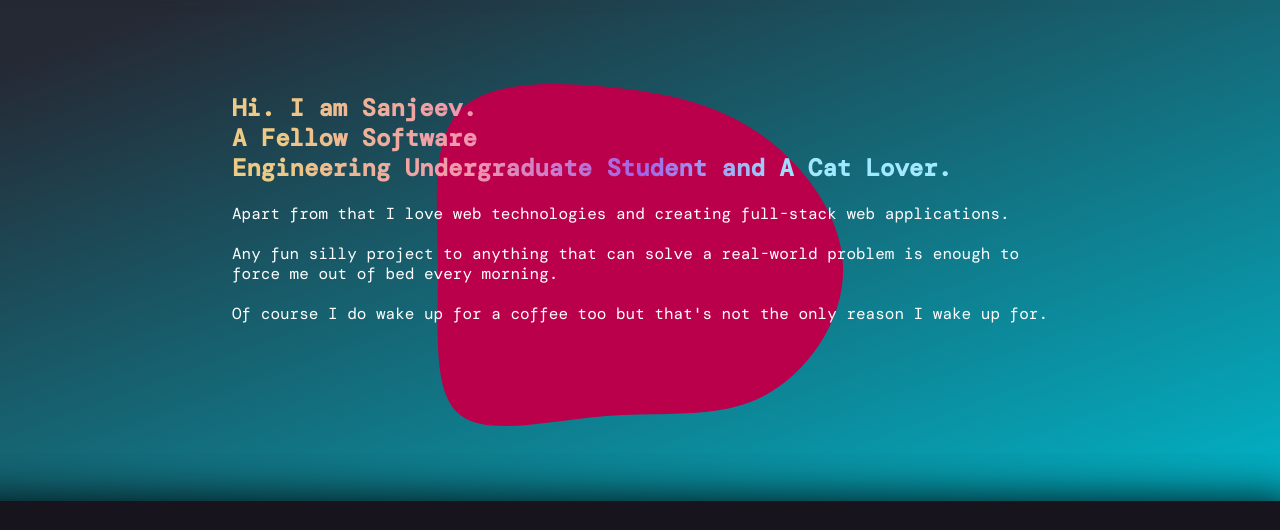
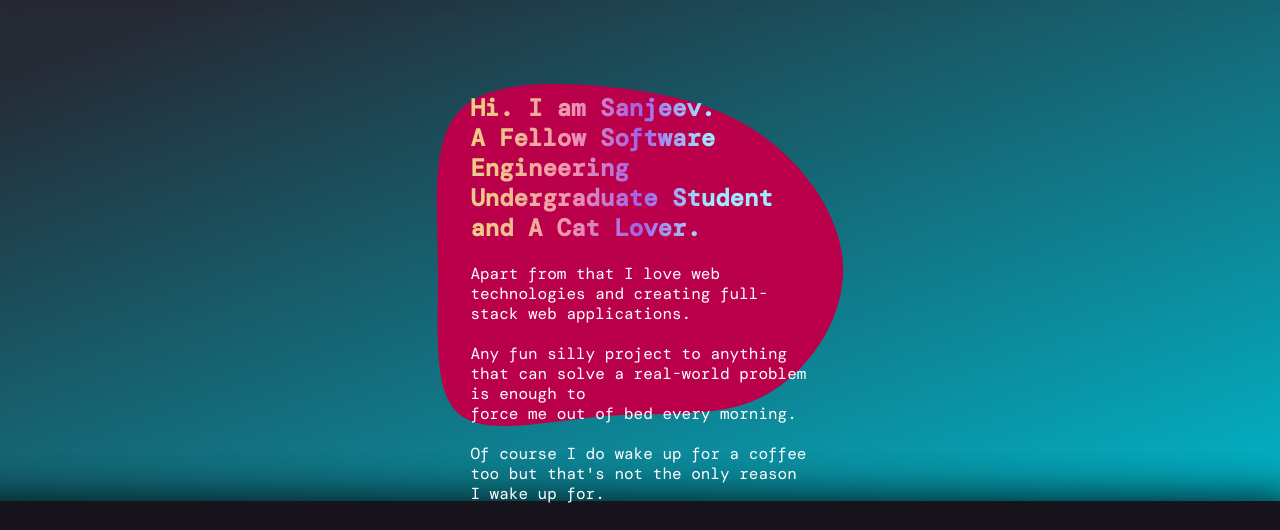
Before and after one commit to sanjeevz3009/sanjeevz3009.github.io, a plain HTML site: page index.html in a window 1280 px wide. Shown: the part 67-597 px from the top of the page. Drawn offline with nearby package versions, Linux system fonts and the light colour scheme; a script that the page names is missing; a web font is replaced by a local one.

Commit message:
Landing page updated.

```diff
--- a/style.css
+++ b/style.css
@@ -175,7 +175,7 @@ li:nth-child(3) a {
   margin-top: 10vh;
 }
 
-.intro {
+.blob-content {
   width: 26.5vw;
 }
 
```
